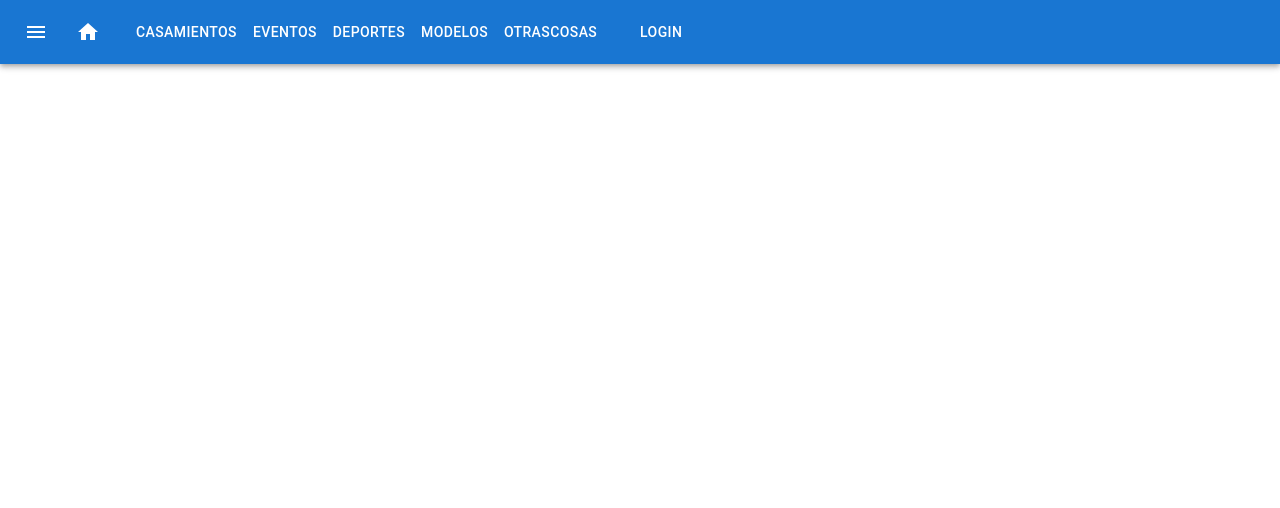
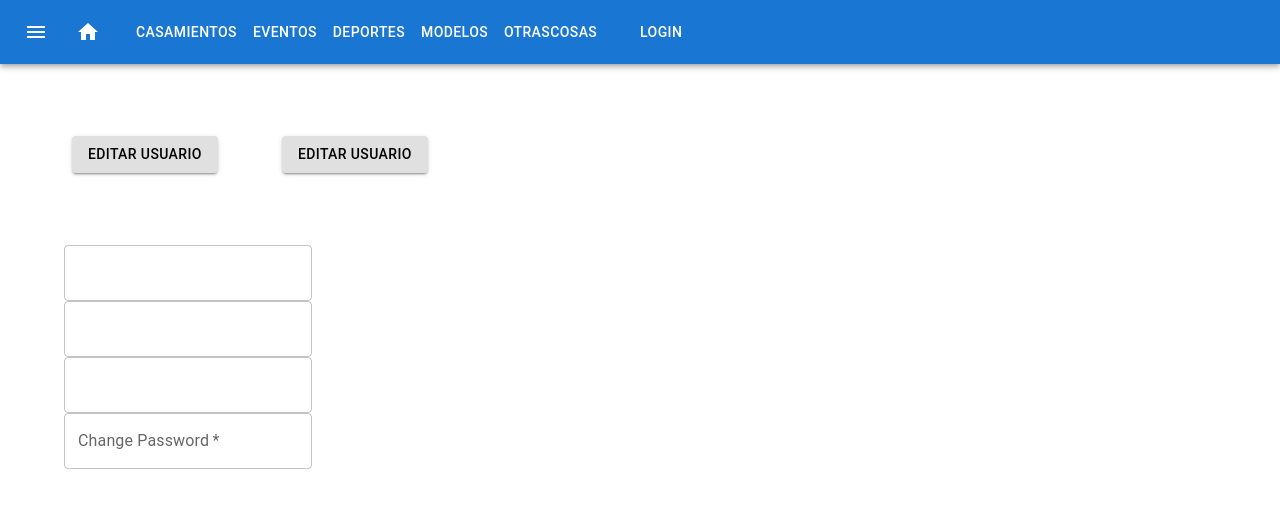
Before and after one commit to matiasvighi/webluxusone, a React (Create React App) app: page /micuenta in a window 1280 px wide. Shown: the top 508 px of the page. Built offline with nearby package versions, Linux system fonts and the light colour scheme.

Commit message:
se agregan las páginas del menu, se agregan un par de cosas al menu de editar usuario, la verdad quedó horrible, pero...

```diff
--- a/src/LuxusRoutes.js
+++ b/src/LuxusRoutes.js
@@ -7,6 +7,12 @@ import Modelos from "./pages/Modelos";
 import OtrasCosas from "./pages/OtrasCosas";
 import Loginn from "./pages/Loginn";
 import NewUser from "./pages/NewUser";
+import MiCuenta from "./pages/MiCuenta";
+import MisFotos from "./pages/MisFotos";
+import Pagos from "./pages/Pagos";
+import Reservas from "./pages/Reservas";
+import ReunionesMinuta from "./pages/ReunionesMinuta";
+
 
 function LuxusRoutes(){
     return(
@@ -19,6 +25,11 @@ function LuxusRoutes(){
             <Route path="/otrascosas/:eventId" element={<OtrasCosas />}/>
             <Route path="/loginn" element={<Loginn />}/>
             <Route path="/newuser/" element={<NewUser></NewUser>}></Route>
+            <Route path="/micuenta/"element={<MiCuenta />}></Route>
+            <Route path="/misfotos/"element={<MisFotos />}></Route>
+            <Route path="/pagos/"element={<Pagos />}></Route>
+            <Route path="/reservas/"element={<Reservas />}></Route>
+            <Route path="/reunionesminutas/"element={<ReunionesMinuta />}></Route>
         </Routes>
     )
 }
--- a/src/layout/MenuA.js
+++ b/src/layout/MenuA.js
@@ -22,7 +22,7 @@ function MenuA() {
     function Botonl () {return <Button color="inherit" sx={{ ml: 1} }  onClick={()=>{navigate("/loginn")}}>Login</Button>}
     let navigate = useNavigate();
     const [anchorEl, setAnchorEl] = React.useState(null);
-
+    const [anchorEl2, setAnchorEl2] = React.useState(null);
     const handleClick = (event) => {
         setAnchorEl(event.currentTarget);
         console.log("apreto menú");
@@ -34,10 +34,10 @@ function MenuA() {
         console.log("chavon logueado apreta boton");
 
         <Menu
-        id="simple-menu"
-        anchorEl={anchorEl}
+        id="simple-menu2"
+        anchorEl={anchorEl2}
         keepMounted
-        open={anchorEl}
+        open={anchorEl2}
         onClose={handleClose}
     >
         <MenuItem onClick={handleClose}>Mi cuenta</MenuItem>
@@ -46,8 +46,9 @@ function MenuA() {
         <MenuItem onClick={handleClose}>Reservas</MenuItem>
         <MenuItem onClick={handleClose}>Pagos</MenuItem>
         <MenuItem onClick={handleClose}>Reuniones/Minuta</MenuItem>
-    </Menu>
+        </Menu>
     }//aca va lo del boton del tipo logeado
+
 
       const handleClose = () => {
         setAnchorEl(null);
@@ -57,8 +58,8 @@ function MenuA() {
         if (context.userid) {
 
 
-        return <Button color="inherit" sx={{ ml: 1} } onClick={handleClick1}>{context.username}</Button>}
-      return   <Button color="inherit" sx={{ ml: 1} } onClick={()=>{navigate("/loginn")}}>Login</Button>
+        return ( <Button color="inherit" sx={{ ml: 1} } onClick={handleClick1}>{context.username}</Button>)}
+      return  ( <Button color="inherit" sx={{ ml: 1} } onClick={()=>{navigate("/loginn")}}>Login</Button>)
 
     }
 
@@ -95,7 +96,7 @@ function MenuA() {
                                     open={anchorEl}
                                     onClose={handleClose}
                                 >
-                                    <MenuItem onClick={handleClose}>Mi cuenta</MenuItem>
+                                    <MenuItem onClick={()=>{setAnchorEl(null);navigate("/micuenta")}}>Mi cuenta</MenuItem>
                                     <MenuItem onClick={handleClose}>Mis Fotos</MenuItem>
                                     <MenuItem onClick={handleClose}>Preguntas</MenuItem>
                                     <MenuItem onClick={handleClose}>Reservas</MenuItem>
--- /dev/null
+++ b/src/pages/MiCuenta.js
@@ -0,0 +1,158 @@
+import React from 'react';
+import Box from '@mui/material/Box';
+import {Button} from "@mui/material";
+import axios from 'axios';
+import { useNavigate } from "react-router-dom";
+import TextField from '@mui/material/TextField';
+import Container from '@mui/material/Container';
+
+import  {useContext} from 'react'
+import UserInfoContext from '../context/UserInfoContext'
+
+
+
+
+
+
+export default function MiCuenta() {
+    const [value, setValue] = React.useState();
+    const [name, setName] = React.useState();
+    const [pass, setPass] = React.useState();
+    const [email,setEmail] =React.useState();
+    const [LastName, setLastName] = React.useState();
+    const [paq, setPaq] = React.useState({});
+    const []= React.useState();
+    const [userdata, setUserdata] = React.useState();
+    const context = useContext(UserInfoContext);
+    const test = () => {console.log(paq)}
+    const handleChangeN = (name, newName) => {
+        setName(newName) ;
+        console.log(name.target.value);
+        let newPaq = {...paq, first_name : name.target.value};
+        setPaq(newPaq);
+        console.log(paq.first_name,"username")
+    }
+    const handleChangeA = (last_name, newLastName) => {
+        setLastName(newLastName) ;
+        let newPaq = {...paq, last_name : last_name.target.value};
+
+        setPaq(newPaq);
+        console.log(paq.last_name,"user lastname");
+
+
+    }
+    const handleChangeE = (email, newEmail) => {
+        setEmail(newEmail) ;
+        let newPaq = {...paq, email : email.target.value}
+        setPaq(newPaq);
+        console.log(paq.email,"email");
+    }
+
+    const handleChangeP = (pass, newPass) => {
+        setPass(newPass) ;
+        let newPaq = {...paq, password : pass.target.value}
+        setPaq(newPaq);
+        console.log(paq.password,"password");
+    }
+
+
+    const Modify =(value,setValue) => {
+            console.log("aprete noma")
+            let token = {token : context.userid};
+
+
+            console.log("token actual",token);
+
+
+
+            axios.post("http://localhost:8002/welcome", token)
+
+
+                .then((response)=>{
+                    console.log(response.data,"response1");
+
+                    setPaq(response.data);
+
+                })
+                .catch((error)=>{
+                    console.log("error-",error,"-error");
+
+                })
+
+
+
+    };
+
+
+
+
+
+
+  return (
+    <div style={{ width: '100%' }}>
+
+      <Box component="span" display="block" p={1} m={4} bgcolor="background.paper">
+        <div>
+
+        {context.username}
+
+        </div>
+
+        <Button color="inherit" sx={{m:4}}variant="contained" onClick={Modify}>Editar Usuario</Button>
+        <Button color="inherit" sx={{m:4}}variant="contained" onClick={test}>Editar Usuario</Button>
+      </Box>
+      <Container>
+
+        <Box>
+            <TextField
+            required
+            id="first_name"
+            label={paq.name}
+            onChange={handleChangeN}
+
+
+            />
+
+        </Box>
+
+        <Box>
+            <TextField
+            required
+            id="last_name"
+            label={paq.last_name}
+            onChange={handleChangeA}
+
+
+            />
+
+        </Box>
+
+
+        <Box>
+            <TextField
+            required
+            id="outlined-required"
+            label={paq.email}
+            onChange={handleChangeE}
+
+
+            />
+
+        </Box>
+
+        <Box>
+            <TextField
+            required
+            id="outlined-password-input"
+            label="Change Password"
+            type="password"
+            autoComplete="current-password"
+            onChange={handleChangeP}
+            />
+
+        </Box>
+    </Container>
+    </div>
+
+  );
+}
```
Also changed, not shown: src/pages/MisFotos.js (added), src/pages/Pagos.js (added), src/pages/Reservas.js (added), src/pages/ReunionesMinuta.js (added).
